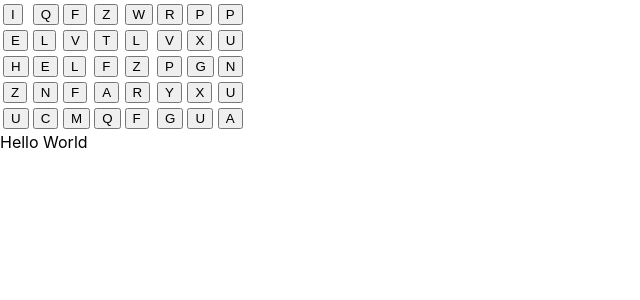
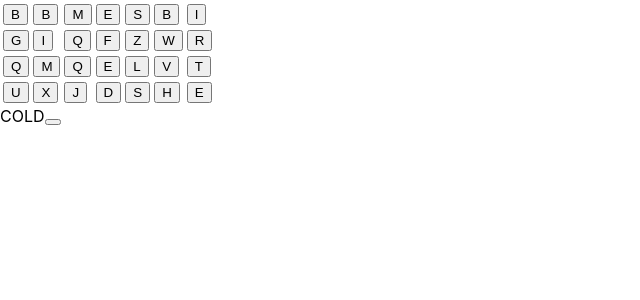
Before and after one commit to AndrewWigginCout/boggle-reactjs, a React (Create React App) app: page / in a window 1280 px wide. Shown: the top 300 px of the page, without its empty margins (0-640 px from the left). Built offline with nearby package versions, Linux system fonts and the light colour scheme.

Commit message:
change string state

```diff
--- a/src/App.js
+++ b/src/App.js
@@ -1,36 +1,44 @@
-import logo from './logo.svg';
+import {useState, useEffect} from 'react'
 import './App.css';
 import Greet from './components/Greet'
 
-const alpha = Array.from(Array(26)).map((e, i) => i + 65);
-const alphabet = alpha.map((x) => String.fromCharCode(x));
-console.log(alphabet);
+const N = 7
+const M = 4
 
 function getRandomChar() {
   return String.fromCharCode(Math.floor(Math.random() * 26 + 65));
 }
+function App() {
+
+function setMy(c) {
+  setmString(c);
+}
+
+function Hot(){
+  setmString("M15");
+}
 
 const TableRow = (props) => {
   let content = [];
-  for (let i = 0; i < 8; i++){
-    content.push(<td><Greet char={getRandomChar()}/></td>)
+  for (let j = 0; j < N; j++){
+    let c = getRandomChar();
+    content.push(<td><button id={props.i*M+j} >{c}</button></td>)
   }
   let rv=<tr>{content}</tr>
-  console.log(rv)
   return (rv)
 }
 
 const Table = (props) => {
   let g = []
-  for (let i=0; i < 5; i++){
-    g.push(<TableRow/>)}
+  for (let i=0; i < M; i++){
+    g.push(<TableRow i={i}/>)}
   return(
-    <table>
+    <table><tbody>
       {g}
-    </table>)
+    </tbody></table>)
 }
 
-function App() {
+  const [mString, setmString] = useState('COLD')
   const animals = [["Dog", "Bird", "Cat", "Mouse", "Horse"],
   ["Chicken","Raven","Possum","Monkey","Shrimp"]];
   const g = [["0","1","2"],
@@ -39,7 +47,9 @@ function App() {
   return (
     <div>
     <Table v={g}/>
-    Hello World</div>
+    {mString}
+    <button onClick={Hot}/>
+    </div>
   );
 };
 
```
